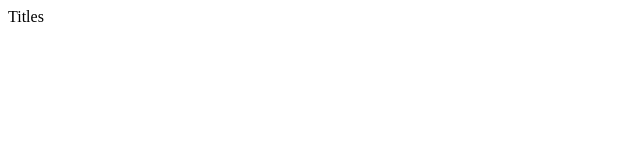
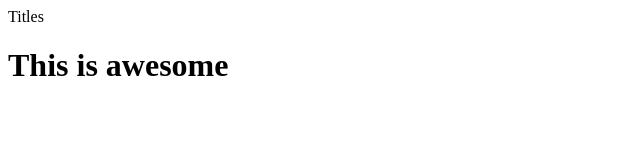
Before and after one commit to PlesaRadu91/mygitproject, a plain HTML site: page index.html in a window 1280 px wide. Shown: the whole page, without its empty margins (0-640 px from the left). Drawn offline with Linux system fonts and the light colour scheme.

Commit message:
Update index.html
Created an h1

```diff
--- a/index.html
+++ b/index.html
@@ -8,5 +8,6 @@
 </head>
 <body>
 <div>Titles</div>
+  <h1>This is awesome</h1>
 </body>
 </html>
```
